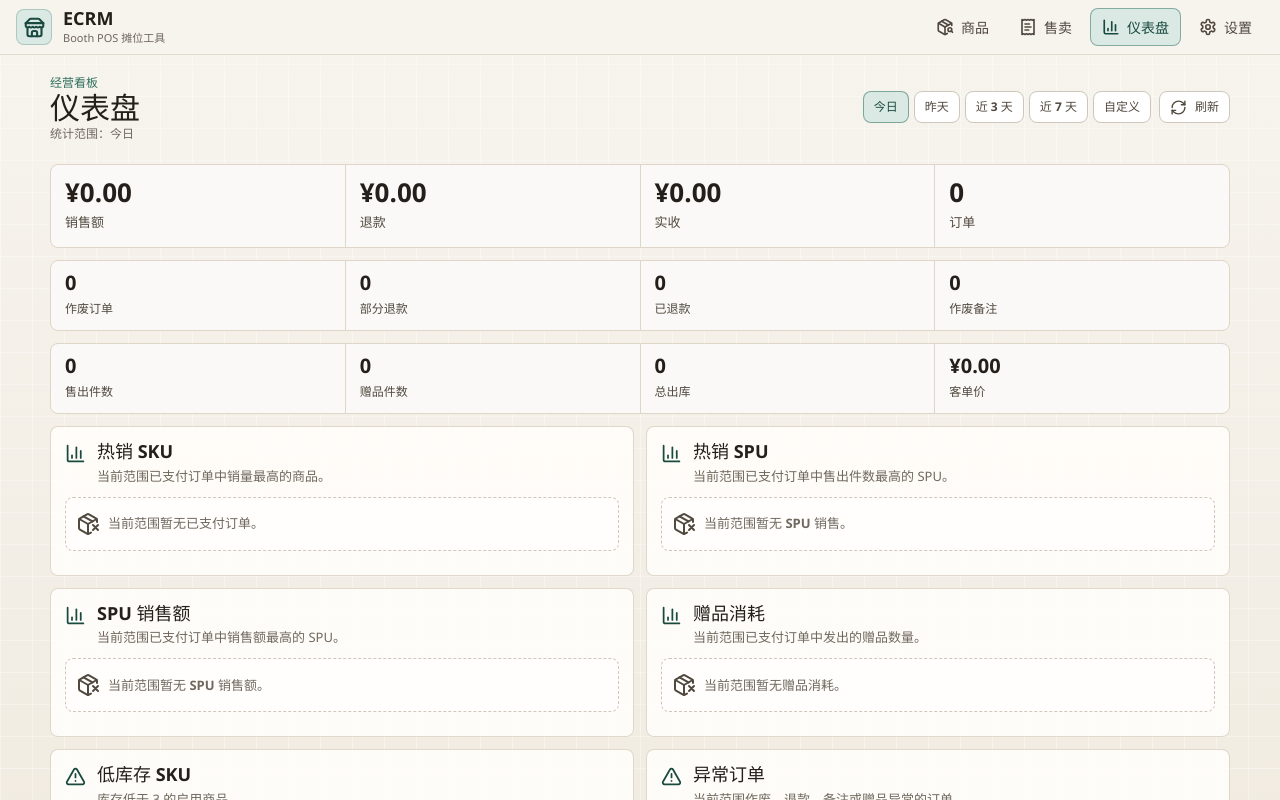
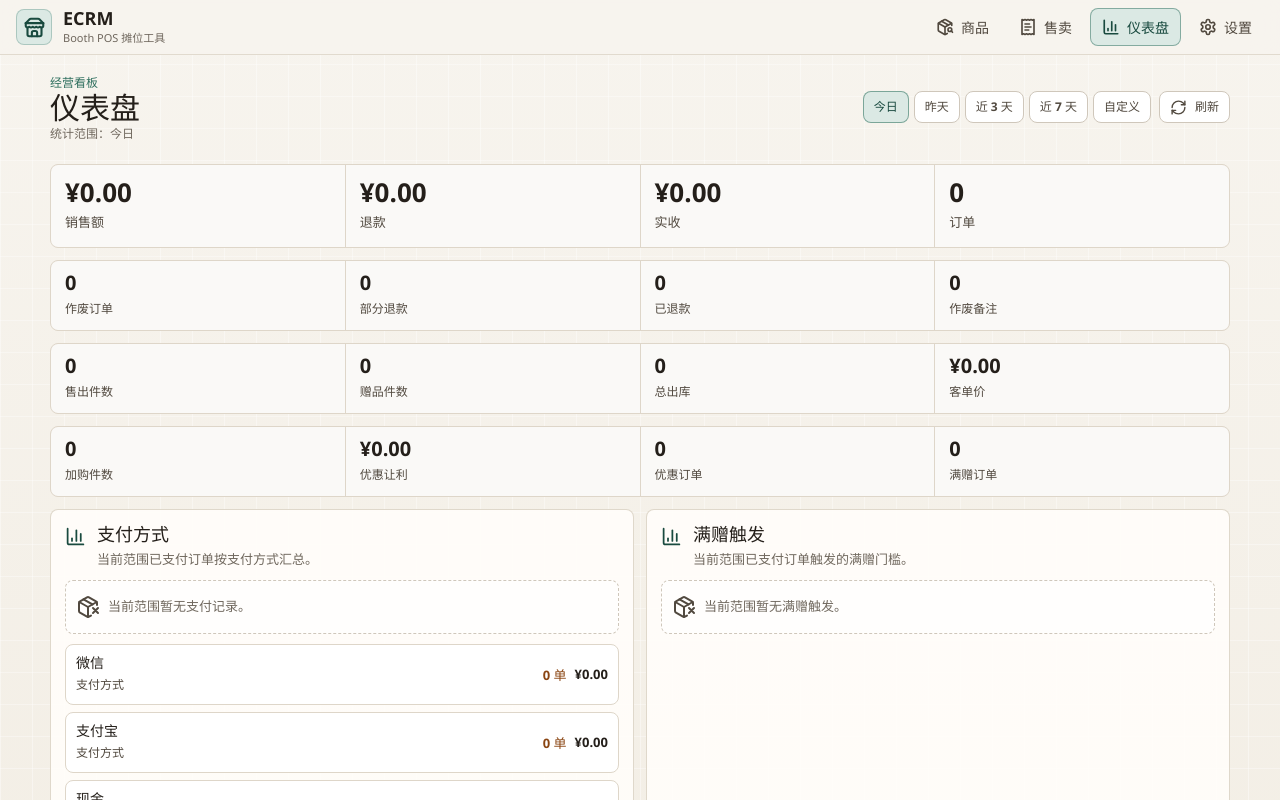
Before and after one commit to mattvxiao-commits/mattvxiao-commits.github.io, a React (Vite) app: page /dashboard in a window 1280 px wide. Both pictures are taken after a click on the button "今日". Shown: the top 800 px of the page. Built offline with nearby package versions, Linux system fonts and the light colour scheme.

Commit message:
feat: show dashboard payment and promotion metrics

```diff
--- a/src/pages/DashboardPage.tsx
+++ b/src/pages/DashboardPage.tsx
@@ -248,6 +248,88 @@ export default function DashboardPage() {
               </div>
             </div>
 
+            <div className="dashboardOperationsStrip" aria-label="活动效果">
+              <div>
+                <span>{dashboard.promotionSummary.addonQuantity}</span>
+                <p>加购件数</p>
+              </div>
+              <div>
+                <span>{formatMoney(dashboard.promotionSummary.addonDiscountAmount)}</span>
+                <p>优惠让利</p>
+              </div>
+              <div>
+                <span>{dashboard.promotionSummary.addonOrderCount}</span>
+                <p>优惠订单</p>
+              </div>
+              <div>
+                <span>{dashboard.promotionSummary.giftTriggeredOrderCount}</span>
+                <p>满赠订单</p>
+              </div>
+            </div>
+
+            <section className="dashboardSection" aria-labelledby="payment-method-title">
+              <div className="sectionTitle">
+                <BarChart3 size={21} aria-hidden="true" />
+                <div>
+                  <h2 id="payment-method-title">支付方式</h2>
+                  <p>当前范围已支付订单按支付方式汇总。</p>
+                </div>
+              </div>
+
+              {!isLoading && dashboard.paymentMethodRows.every((row) => row.orderCount === 0) ? (
+                <div className="dashboardEmpty">
+                  <PackageX size={24} aria-hidden="true" />
+                  <p>当前范围暂无支付记录。</p>
+                </div>
+              ) : null}
+
+              <div className="dashboardRankList">
+                {dashboard.paymentMethodRows.map((row) => (
+                  <article className="dashboardRankRow" key={row.method}>
+                    <div>
+                      <h3>{row.label}</h3>
+                      <p>支付方式</p>
+                    </div>
+                    <div className="dashboardRowMetric">
+                      <span>{row.orderCount} 单</span>
+                      <strong>{formatMoney(row.amount)}</strong>
+                    </div>
+                  </article>
+                ))}
+              </div>
+            </section>
+
+            <section className="dashboardSection" aria-labelledby="gift-tier-title">
+              <div className="sectionTitle">
+                <BarChart3 size={21} aria-hidden="true" />
+                <div>
+                  <h2 id="gift-tier-title">满赠触发</h2>
+                  <p>当前范围已支付订单触发的满赠门槛。</p>
+                </div>
+              </div>
+
+              {!isLoading && dashboard.giftTierRows.length === 0 ? (
+                <div className="dashboardEmpty">
+                  <PackageX size={24} aria-hidden="true" />
+                  <p>当前范围暂无满赠触发。</p>
+                </div>
+              ) : null}
+
+              <div className="dashboardRankList">
+                {dashboard.giftTierRows.map((row) => (
+                  <article className="dashboardRankRow" key={row.threshold}>
+                    <div>
+                      <h3>满 {row.threshold}</h3>
+                      <p>满赠门槛</p>
+                    </div>
+                    <div className="dashboardRowMetric">
+                      <span>{row.orderCount} 单</span>
+                    </div>
+                  </article>
+                ))}
+              </div>
+            </section>
+
             <section className="dashboardSection" aria-labelledby="top-selling-sku-title">
               <div className="sectionTitle">
                 <BarChart3 size={21} aria-hidden="true" />
```
Also changed, not shown: 1 other file (tests, documents, lock files or other folders).
